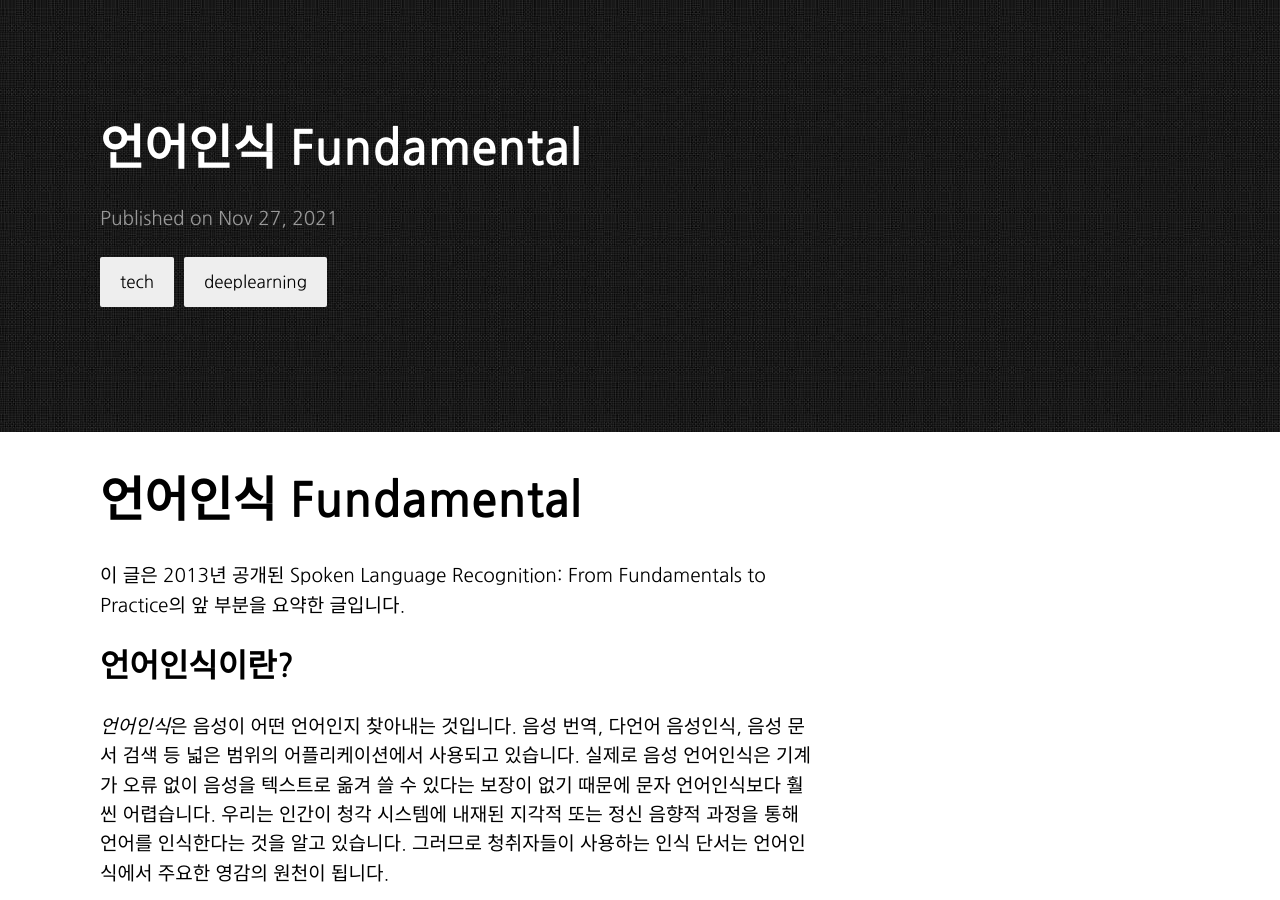
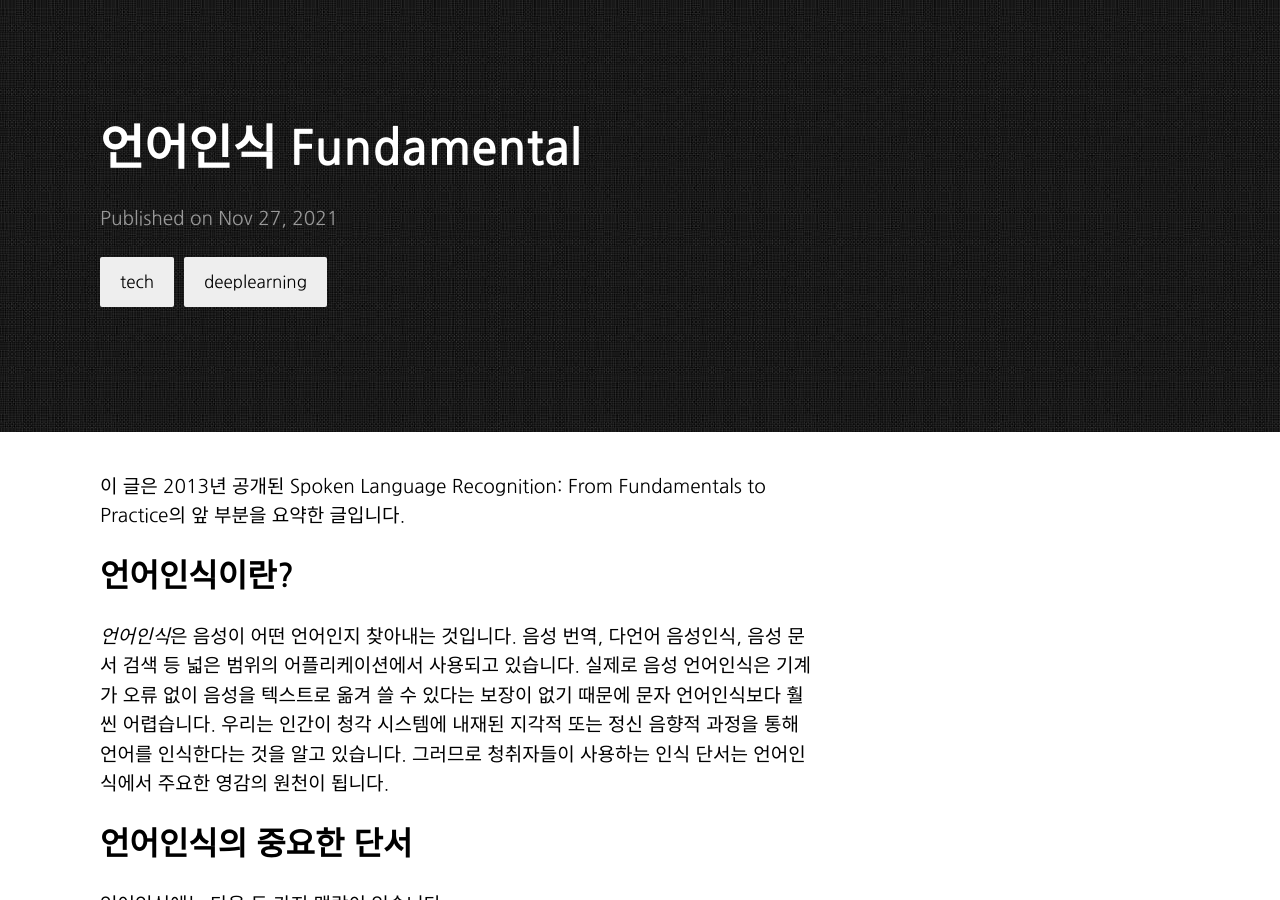
Before and after one commit to skydice/skydice.github.io, a Jekyll site: the page built from _posts/2021-11-27-언어인식-Fundamental.markdown, in a window 1280 px wide and 900 px high. Built offline with Jekyll 4.4.1, drawn with Linux system fonts in a browser that asks for light colours.

Commit message:
Update 2021-11-27-언어인식-Fundamental.markdown

```diff
--- a/_posts/2021-11-27-언어인식-Fundamental.markdown
+++ b/_posts/2021-11-27-언어인식-Fundamental.markdown
@@ -4,7 +4,6 @@ title:  "언어인식 Fundamental"
 date:   2021-11-27 18:00:00 +0900
 categories: tech deeplearning
 ---
-# 언어인식 Fundamental
 이 글은 2013년 공개된 Spoken Language Recognition: From Fundamentals to Practice의 앞 부분을 요약한 글입니다.
 
 ## 언어인식이란?
```
